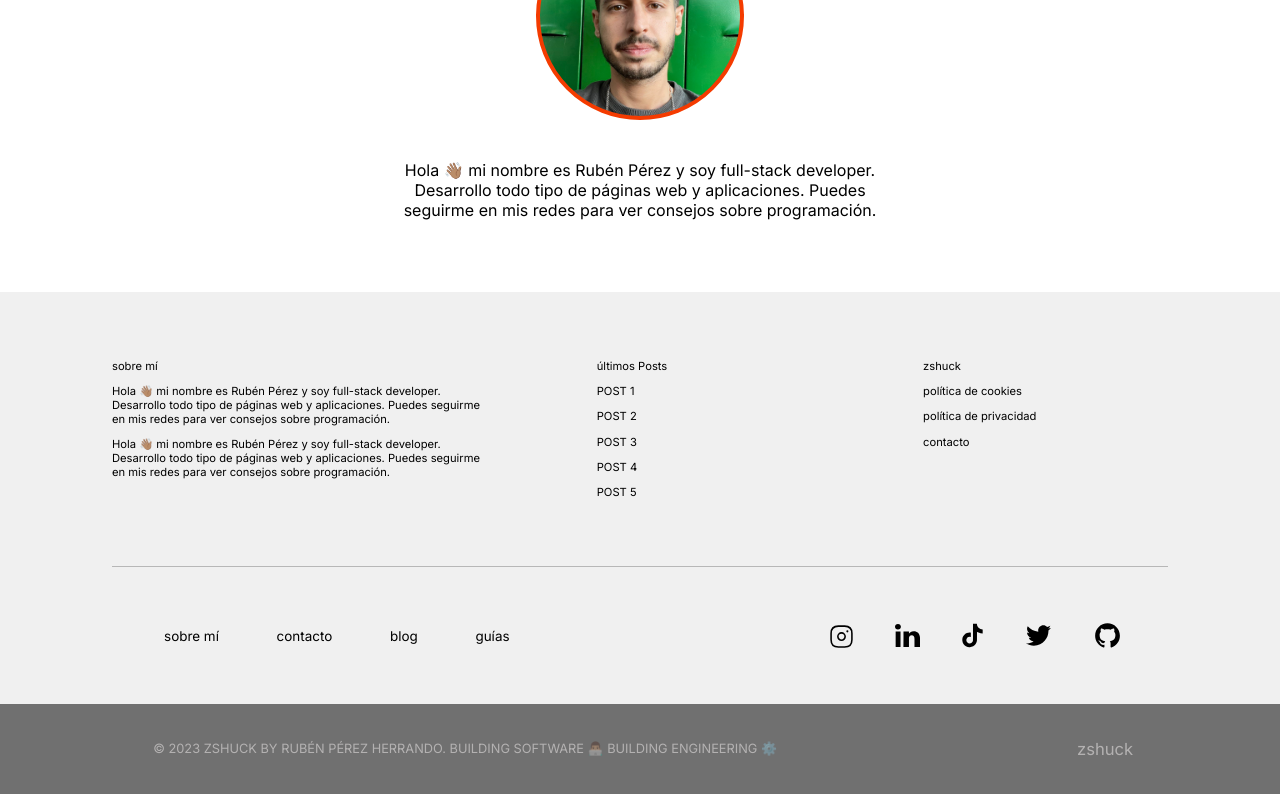
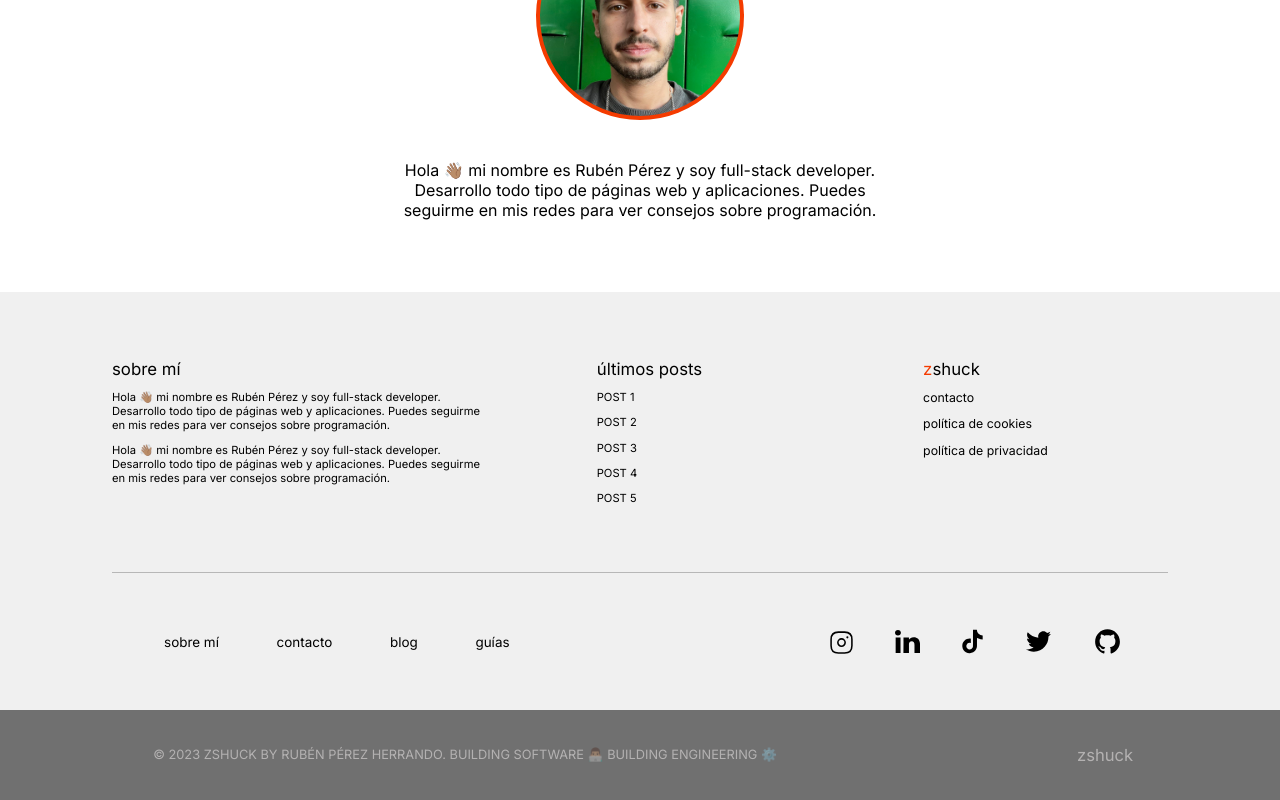
Before and after one commit to 9Shuck/zshuck_front, a Next.js app: page / in a window 1280 px wide. Shown: the part 1003-1803 px from the top of the page. Built offline with nearby package versions, Linux system fonts and the light colour scheme.

Commit message:
footer css

```diff
--- a/src/components/footer.tsx
+++ b/src/components/footer.tsx
@@ -9,7 +9,7 @@ function Footer() {
         <div className="footer">
             <div className="footer__company">
                 <div className='footer__company__about'>
-                    <p>sobre mí</p>
+                    <p><span className='footer_subtitle'>sobre mí</span></p>
                     <p>Hola 👋🏽 mi nombre es Rubén Pérez y soy full-stack developer.
                         Desarrollo todo tipo de páginas web y aplicaciones. Puedes seguirme
                         en mis redes para ver consejos sobre programación.</p>
@@ -19,7 +19,7 @@ function Footer() {
                                 </div>
                 <div className="footer__company__posts">
                     <div className='footer__company__posts_1'>
-                        <p>últimos Posts</p>
+                        <p><span className='footer_subtitle'>últimos posts</span></p>
                         <p>POST 1</p>
                         <p>POST 2</p>
                         <p>POST 3</p>
@@ -27,10 +27,10 @@ function Footer() {
                         <p>POST 5</p>
                     </div>
                     <div className='footer__company__posts_2'>
-                        <p>zshuck</p>
-                        <p>política de cookies</p>
-                        <p>política de privacidad</p>
-                        <p>contacto</p>
+                        <p><span className='footer_subtitle'><span className="secondary-color">z</span>shuck</span></p>
+                        <p><a href="/">contacto</a></p>
+                        <p><a href="/">política de cookies</a></p>
+                        <p><a href="/">política de privacidad</a></p>
                     </div>
                 </div>
             </div>
--- a/src/styles/components/_footer.scss
+++ b/src/styles/components/_footer.scss
@@ -26,6 +26,28 @@
             &_2{
                 min-width: 30%;
                 padding: 0em 1em 0em 1em;
+                display: block;
+                & > p > a {
+                    font-size: 1.1em;
+                    text-decoration: none;
+                color: var(--primary-color);
+                -webkit-transition: color var(--fade-hover-time);
+                -moz-transition: color var(--fade-hover-time);
+                -ms-transition: color var(--fade-hover-time);
+                -o-transition: color var(--fade-hover-time);
+                transition: color var(--fade-hover-time);
+
+
+                &:hover {
+                    color: var(--secondary-color);
+                    -webkit-transition: color var(--fade-hover-time);
+                    -moz-transition: color var(--fade-hover-time);
+                    -ms-transition: color var(--fade-hover-time);
+                    -o-transition: color var(--fade-hover-time);
+                    transition: color var(--fade-hover-time);
+                }
+                }
+
             }
         }
         &__about {
@@ -93,6 +115,7 @@
                 }
                 &_2{
                     min-width: 30%;
+                    display: block;
                 }
             }
             &__about {
@@ -124,6 +147,27 @@
                 }
                 &_2{
                     min-width: 30%;
+                    & > p > a {
+                        font-size: 1.1em;
+                        text-decoration: none;
+                    color: var(--primary-color);
+                    -webkit-transition: color var(--fade-hover-time);
+                    -moz-transition: color var(--fade-hover-time);
+                    -ms-transition: color var(--fade-hover-time);
+                    -o-transition: color var(--fade-hover-time);
+                    transition: color var(--fade-hover-time);
+
+
+                    &:hover {
+                        color: var(--secondary-color);
+                        -webkit-transition: color var(--fade-hover-time);
+                        -moz-transition: color var(--fade-hover-time);
+                        -ms-transition: color var(--fade-hover-time);
+                        -o-transition: color var(--fade-hover-time);
+                        transition: color var(--fade-hover-time);
+                    }
+                    }
+
                 }
             }
             &__about {
@@ -182,3 +226,7 @@
 .footerContainer{
     max-width: 100%;
 }
+
+.footer_subtitle {
+    font-size: 1.5em;
+}
```
